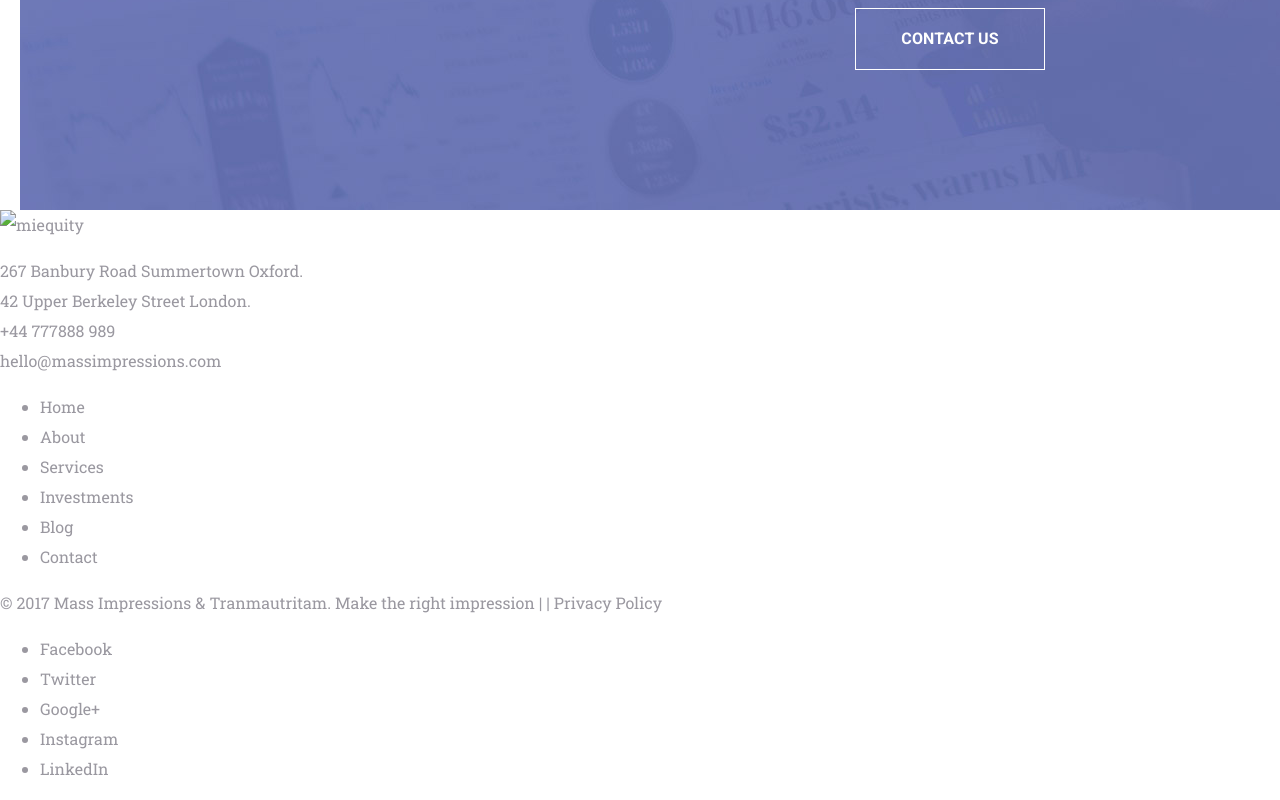
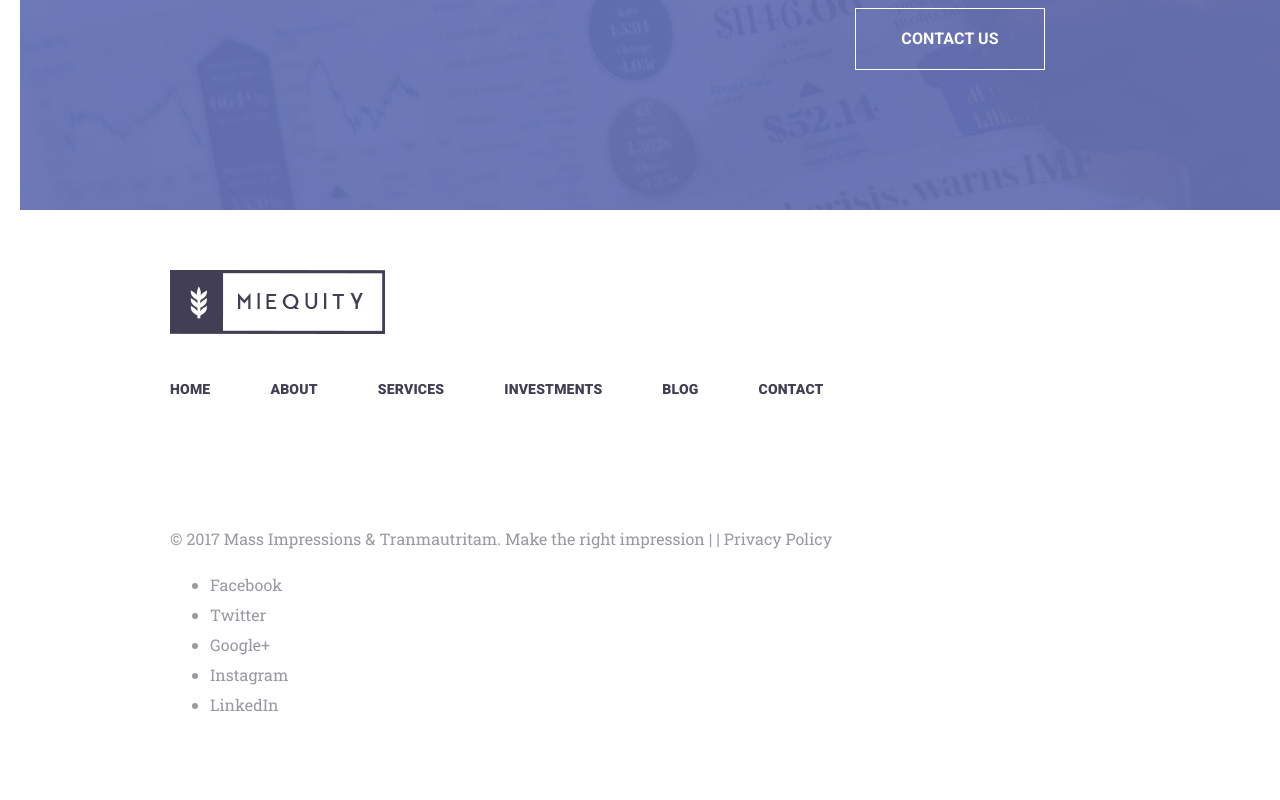
Before and after one commit to regulyarniy/miequity, a website: page source/index.html in a window 1280 px wide. Shown: the part 7684-8484 px from the top of the page. After the commit the page ends 8420 px from the top, so only its background shows below. Drawn offline with nearby package versions, Linux system fonts and the light colour scheme; files that its build step writes are made by us from their sources.

Commit message:
Stylize upper part of footer

```diff
--- a/source/css/style.scss
+++ b/source/css/style.scss
@@ -1004,3 +1004,77 @@ $brick: #efae7c;
   line-height: 38px;
   font-family: $roboto;
 }
+
+// Footer
+// =========================================================================
+
+.footer {
+  margin-top: 60px;
+}
+
+.footer__wrapper {
+  display: flex;
+  justify-content: space-between;
+  margin-bottom: 60px;
+}
+
+.footer__wrapper--block {
+  display: block;
+}
+
+.footer__logo {
+  width: 215px;
+  height: 64px;
+  margin-bottom: 30px;
+}
+
+.footer-nav {
+  margin: 0;
+  padding: 0;
+}
+
+.footer-nav__menu {
+  display: flex;
+  flex-grow: 0;
+  flex-shrink: 0;
+  flex-wrap: wrap;
+  max-width: 1000px;
+  margin: 0;
+  padding: 0;
+
+  list-style: none;
+}
+
+.footer-nav__item {
+  margin: 0;
+  margin-right: 60px;
+  padding: 0;
+}
+
+.footer-nav__link {
+  font-weight: 900;
+  font-size: 14px;
+  line-height: 30px;
+  font-family: $roboto;
+  color: $blue42;
+  text-transform: uppercase;
+  letter-spacing: 0.014em;
+
+  transition: all 0.3s ease;
+  &:hover,
+  &:focus {
+    color: $brick;
+  }
+}
+
+.footer__contacts {
+  margin: 0;
+  padding: 0;
+
+  font-weight: 400;
+  font-size: 15px;
+  line-height: 30px;
+  font-family: $roboto;
+  text-align: right;
+  color: $gray9a;
+}
--- a/source/index.html
+++ b/source/index.html
@@ -288,35 +288,41 @@
     </div>
   </main>
 
+  <div class="container container--1600px">
+
     <footer class="footer">
-    <h3 class="section__title visually-hidden">Contacts</h3>
+      <h3 class="section__title visually-hidden">Additional information and links</h3>
+      <div class="footer__wrapper">
+        <div class="footer__wrapper footer__wrapper--block">
+          <img class="footer__logo" src="img/footer__logo.png" alt="Miequity" width="215" height="64">
           <nav class="footer-nav">
-      <img class="footer__logo" src="img/footer__logo.png" alt="miequity" width="215" height="64">
+            <ul class="footer-nav__menu">
+              <li class="footer-nav__item footer-nav__item--active">
+                <a class="footer-nav__link footer-nav__link--active" href="">Home</a>
+              </li>
+              <li class="footer-nav__item">
+                <a class="footer-nav__link" href="#">About</a>
+              </li>
+              <li class="footer-nav__item">
+                <a class="footer-nav__link" href="#">Services</a>
+              </li>
+              <li class="footer-nav__item">
+                <a class="footer-nav__link" href="#">Investments</a>
+              </li>
+              <li class="footer-nav__item">
+                <a class="footer-nav__link" href="#">Blog</a>
+              </li>
+              <li class="footer-nav__item">
+                <a class="footer-nav__link" href="#">Contact</a>
+              </li>
+            </ul>
+          </nav>
+        </div>
         <p class="footer__contacts">
           267 Banbury Road Summertown Oxford.<br /> 42 Upper Berkeley Street London.<br /> +44 777888 989<br />
           <a class="footer__link" href="mailto:hello@massimpressions.com">hello@massimpressions.com</a>
         </p>
-      <ul class="footer-nav__menu">
-        <li class="footer-nav__item footer-nav__item--active">
-          <a href="">Home</a>
-        </li>
-        <li class="footer-nav__item">
-          <a href="#">About</a>
-        </li>
-        <li class="footer-nav__item">
-          <a href="#">Services</a>
-        </li>
-        <li class="footer-nav__item">
-          <a href="#">Investments</a>
-        </li>
-        <li class="footer-nav__item">
-          <a href="#">Blog</a>
-        </li>
-        <li class="footer-nav__item">
-          <a href="#">Contact</a>
-        </li>
-      </ul>
-    </nav>
+      </div>
       <p class="copyright">© 2017 Mass Impressions & Tranmautritam. Make the right impression | | Privacy Policy</p>
       <div class="social">
         <ul class="social__list">
@@ -328,6 +334,7 @@
         </ul>
       </div>
     </footer>
+  </div>
 
 </body>
 
```
Also changed, not shown: build/css/style.css, build/css/style.min.css, build/img/footer__logo.png (added), build/index.html, source/img/footer__logo.png (added). Lines whose indentation alone changed are shown as unchanged.
